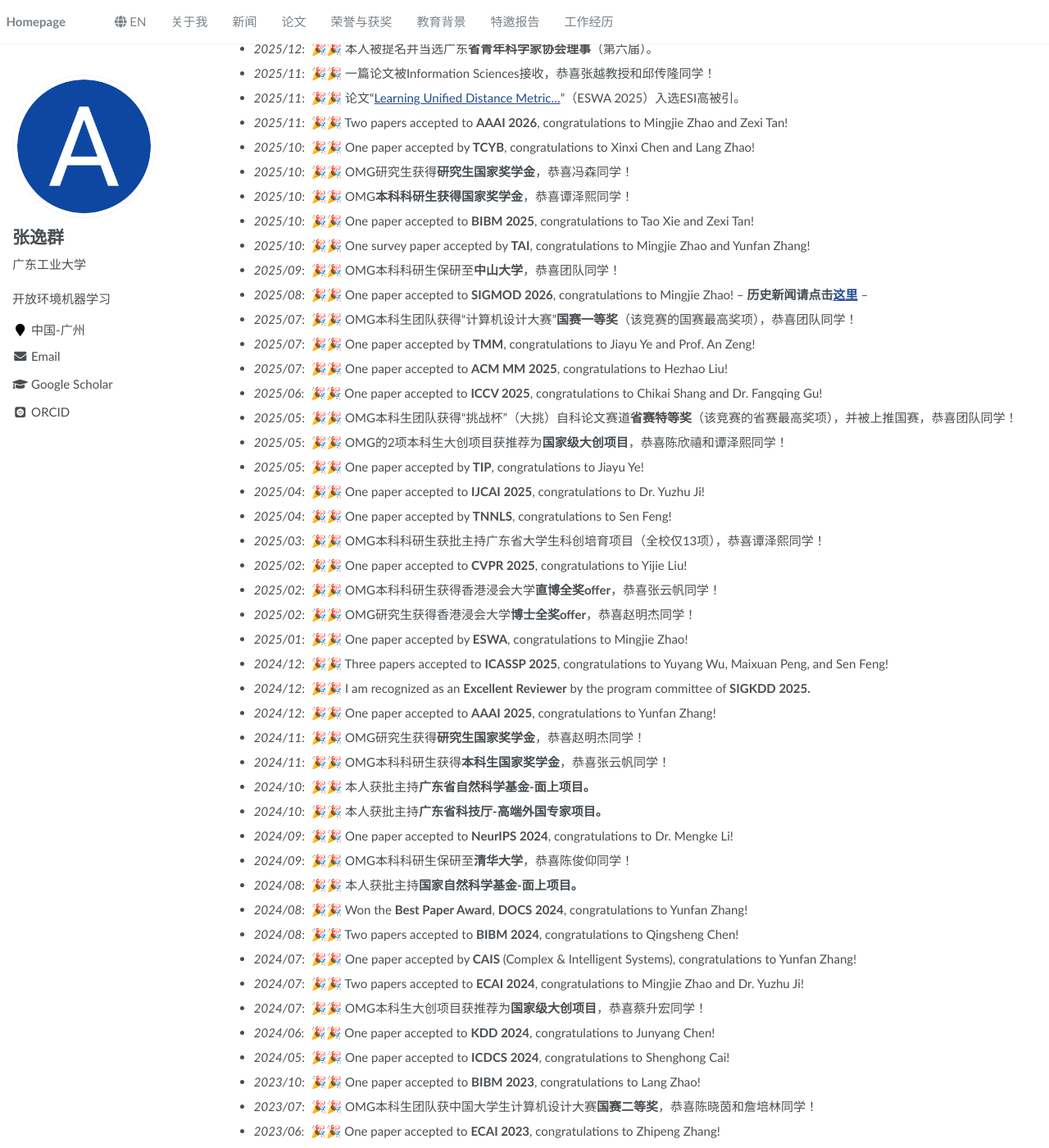
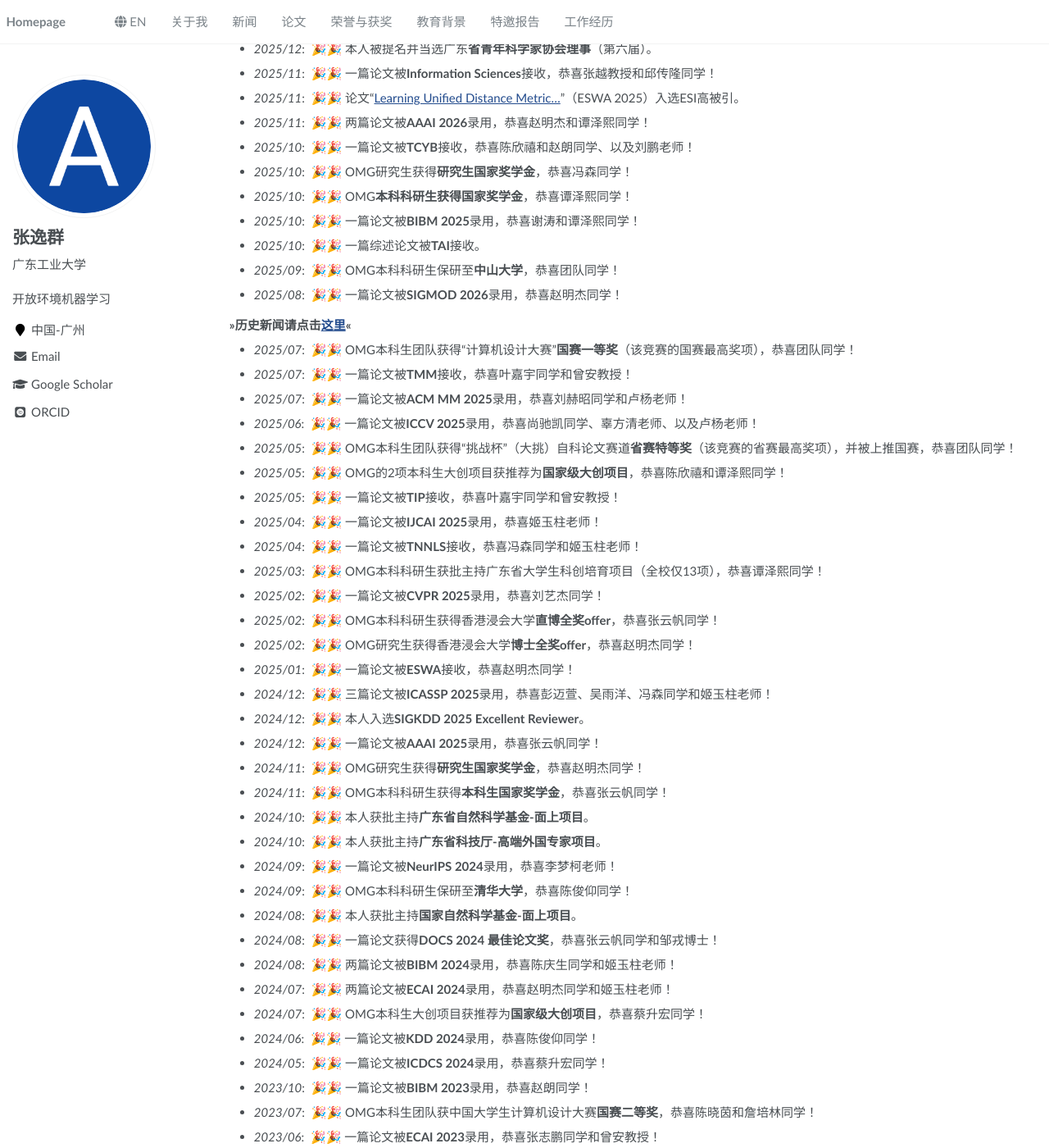
Before and after one commit to yqzhang-Zz/zh, a Jekyll site: the page built from _pages/about.md, in a window 1280 px wide and 1400 px high, scrolled down 479 px. Shown: the whole window at 82% size. Built offline with Jekyll 4.4.1, drawn with Linux system fonts in a browser that asks for light colours; some web fonts are replaced; some of the changed text lies outside the part shown.

Commit message:
Update about.md

```diff
--- a/_pages/about.md
+++ b/_pages/about.md
@@ -26,70 +26,71 @@ redirect_from:
 <span class='anchor' id="news"></span>
 
 # 🔥 新闻
-- *2026/02*: &nbsp;🎉🎉 两篇论文被CVPR 2026录用，恭喜刘赫昭和侯世豪同学！
-- *2026/01*: &nbsp;🎉🎉 一篇论文被DASFAA 2026录用为长文，恭喜陈俊仰同学！
-- *2026/01*: &nbsp;🎉🎉 两篇论文被ICASSP 2026录用，恭喜邱淑洁和陈泰熙同学！
+- *2026/02*: &nbsp;🎉🎉 两篇论文被**CVPR 2026**录用，恭喜刘赫昭和侯世豪同学、以及卢杨老师！
+- *2026/01*: &nbsp;🎉🎉 一篇论文被**DASFAA 2026**录用为长文，恭喜陈俊仰同学！
+- *2026/01*: &nbsp;🎉🎉 两篇论文被**ICASSP 2026**录用，恭喜邱淑洁和陈泰熙同学！
 - *2026/01*: &nbsp;🎉🎉 论文“[Learning Self-Growth Maps for…](https://ieeexplore.ieee.org/abstract/document/11007519)”（TNNLS 2025）入选ESI高被引。
-- *2025/12*: &nbsp;🎉🎉 两篇论文被IoTJ接收，恭喜蔡升宏、杨梓华、谭泽熙同学！
+- *2025/12*: &nbsp;🎉🎉 两篇论文被**IoTJ**接收。
 - *2025/12*: &nbsp;🎉🎉 本人被评为《广东工业大学学报》2025年度**优秀编委**。
 - *2025/12*: &nbsp;🎉🎉 本人被提名并当选广东**省青年科学家协会理事**（第六届）。
-- *2025/11*: &nbsp;🎉🎉 一篇论文被Information Sciences接收，恭喜张越教授和邱传隆同学！
+- *2025/11*: &nbsp;🎉🎉 一篇论文被**Information Sciences**接收，恭喜张越教授和邱传隆同学！
 - *2025/11*: &nbsp;🎉🎉 论文“[Learning Unified Distance Metric…](https://www.sciencedirect.com/science/article/abs/pii/S0957417425003604)”（ESWA 2025）入选ESI高被引。
-- *2025/11*: &nbsp;🎉🎉 Two papers accepted to **AAAI 2026**, congratulations to Mingjie Zhao and Zexi Tan!
-- *2025/10*: &nbsp;🎉🎉 One paper accepted by **TCYB**, congratulations to Xinxi Chen and Lang Zhao!
+- *2025/11*: &nbsp;🎉🎉 两篇论文被**AAAI 2026**录用，恭喜赵明杰和谭泽熙同学！
+- *2025/10*: &nbsp;🎉🎉 一篇论文被**TCYB**接收，恭喜陈欣禧和赵朗同学、以及刘鹏老师！
 - *2025/10*: &nbsp;🎉🎉 OMG研究生获得**研究生国家奖学金**，恭喜冯森同学！
 - *2025/10*: &nbsp;🎉🎉 OMG**本科科研生获得国家奖学金**，恭喜谭泽熙同学！
-- *2025/10*: &nbsp;🎉🎉 One paper accepted to **BIBM 2025**, congratulations to Tao Xie and Zexi Tan!
-- *2025/10*: &nbsp;🎉🎉 One survey paper accepted by **TAI**, congratulations to Mingjie Zhao and Yunfan Zhang!
+- *2025/10*: &nbsp;🎉🎉 一篇论文被**BIBM 2025**录用，恭喜谢涛和谭泽熙同学！
+- *2025/10*: &nbsp;🎉🎉 一篇综述论文被**TAI**接收。
 - *2025/09*: &nbsp;🎉🎉 OMG本科科研生保研至**中山大学**，恭喜团队同学！
-- *2025/08*: &nbsp;🎉🎉 One paper accepted to **SIGMOD 2026**, congratulations to Mingjie Zhao!
--- **历史新闻请点击[这里](https://ieeexplore.ieee.org/abstract/document/11007519)** --
+- *2025/08*: &nbsp;🎉🎉 一篇论文被**SIGMOD 2026**录用，恭喜赵明杰同学！
+
+**>>历史新闻请点击[这里](https://ieeexplore.ieee.org/abstract/document/11007519)<<**
+
 - *2025/07*: &nbsp;🎉🎉 OMG本科生团队获得“计算机设计大赛”**国赛一等奖**（该竞赛的国赛最高奖项），恭喜团队同学！
-- *2025/07*: &nbsp;🎉🎉 One paper accepted by **TMM**, congratulations to Jiayu Ye and Prof. An Zeng!
-- *2025/07*: &nbsp;🎉🎉 One paper accepted to **ACM MM 2025**, congratulations to Hezhao Liu!
-- *2025/06*: &nbsp;🎉🎉 One paper accepted to **ICCV 2025**, congratulations to Chikai Shang and Dr. Fangqing Gu!
+- *2025/07*: &nbsp;🎉🎉 一篇论文被**TMM**接收，恭喜叶嘉宇同学和曾安教授！
+- *2025/07*: &nbsp;🎉🎉 一篇论文被**ACM MM 2025**录用，恭喜刘赫昭同学和卢杨老师！
+- *2025/06*: &nbsp;🎉🎉 一篇论文被**ICCV 2025**录用，恭喜尚驰凯同学、辜方清老师、以及卢杨老师！
 - *2025/05*: &nbsp;🎉🎉 OMG本科生团队获得“挑战杯”（大挑）自科论文赛道**省赛特等奖**（该竞赛的省赛最高奖项），并被上推国赛，恭喜团队同学！
 - *2025/05*: &nbsp;🎉🎉 OMG的2项本科生大创项目获推荐为**国家级大创项目**，恭喜陈欣禧和谭泽熙同学！
-- *2025/05*: &nbsp;🎉🎉 One paper accepted by **TIP**, congratulations to Jiayu Ye!
-- *2025/04*: &nbsp;🎉🎉 One paper accepted to **IJCAI 2025**, congratulations to Dr. Yuzhu Ji!
-- *2025/04*: &nbsp;🎉🎉 One paper accepted by **TNNLS**, congratulations to Sen Feng!
+- *2025/05*: &nbsp;🎉🎉 一篇论文被**TIP**接收，恭喜叶嘉宇同学和曾安教授！
+- *2025/04*: &nbsp;🎉🎉 一篇论文被**IJCAI 2025**录用，恭喜姬玉柱老师！
+- *2025/04*: &nbsp;🎉🎉 一篇论文被**TNNLS**接收，恭喜冯森同学和姬玉柱老师！
 - *2025/03*: &nbsp;🎉🎉 OMG本科科研生获批主持广东省大学生科创培育项目（全校仅13项），恭喜谭泽熙同学！
-- *2025/02*: &nbsp;🎉🎉 One paper accepted to **CVPR 2025**, congratulations to Yijie Liu!
+- *2025/02*: &nbsp;🎉🎉 一篇论文被**CVPR 2025**录用，恭喜刘艺杰同学！
 - *2025/02*: &nbsp;🎉🎉 OMG本科科研生获得香港浸会大学**直博全奖offer**，恭喜张云帆同学！
 - *2025/02*: &nbsp;🎉🎉 OMG研究生获得香港浸会大学**博士全奖offer**，恭喜赵明杰同学！
-- *2025/01*: &nbsp;🎉🎉 One paper accepted by **ESWA**, congratulations to Mingjie Zhao!
-- *2024/12*: &nbsp;🎉🎉 Three papers accepted to **ICASSP 2025**, congratulations to Yuyang Wu, Maixuan Peng, and Sen Feng!
-- *2024/12*: &nbsp;🎉🎉 I am recognized as an **Excellent Reviewer** by the program committee of **SIGKDD 2025.**
-- *2024/12*: &nbsp;🎉🎉 One paper accepted to **AAAI 2025**, congratulations to Yunfan Zhang!
+- *2025/01*: &nbsp;🎉🎉 一篇论文被**ESWA**接收，恭喜赵明杰同学！
+- *2024/12*: &nbsp;🎉🎉 三篇论文被**ICASSP 2025**录用，恭喜彭迈萱、吴雨洋、冯森同学和姬玉柱老师！
+- *2024/12*: &nbsp;🎉🎉 本人入选**SIGKDD 2025 Excellent Reviewer**。
+- *2024/12*: &nbsp;🎉🎉 一篇论文被**AAAI 2025**录用，恭喜张云帆同学！
 - *2024/11*: &nbsp;🎉🎉 OMG研究生获得**研究生国家奖学金**，恭喜赵明杰同学！
 - *2024/11*: &nbsp;🎉🎉 OMG本科科研生获得**本科生国家奖学金**，恭喜张云帆同学！
-- *2024/10*: &nbsp;🎉🎉 本人获批主持**广东省自然科学基金-面上项目。**
-- *2024/10*: &nbsp;🎉🎉 本人获批主持**广东省科技厅-高端外国专家项目。**
-- *2024/09*: &nbsp;🎉🎉 One paper accepted to **NeurIPS 2024**, congratulations to Dr. Mengke Li!
+- *2024/10*: &nbsp;🎉🎉 本人获批主持**广东省自然科学基金-面上项目**。
+- *2024/10*: &nbsp;🎉🎉 本人获批主持**广东省科技厅-高端外国专家项目**。
+- *2024/09*: &nbsp;🎉🎉 一篇论文被**NeurIPS 2024**录用，恭喜李梦柯老师！
 - *2024/09*: &nbsp;🎉🎉 OMG本科科研生保研至**清华大学**，恭喜陈俊仰同学！
-- *2024/08*: &nbsp;🎉🎉 本人获批主持**国家自然科学基金-面上项目。**
-- *2024/08*: &nbsp;🎉🎉 Won the **Best Paper Award**, **DOCS 2024**, congratulations to Yunfan Zhang!
-- *2024/08*: &nbsp;🎉🎉 Two papers accepted to **BIBM 2024**, congratulations to Qingsheng Chen!
-- *2024/07*: &nbsp;🎉🎉 One paper accepted by **CAIS** (Complex & Intelligent Systems), congratulations to Yunfan Zhang!
-- *2024/07*: &nbsp;🎉🎉 Two papers accepted to **ECAI 2024**, congratulations to Mingjie Zhao and Dr. Yuzhu Ji!
+- *2024/08*: &nbsp;🎉🎉 本人获批主持**国家自然科学基金-面上项目**。
+- *2024/08*: &nbsp;🎉🎉 一篇论文获得**DOCS 2024 最佳论文奖**，恭喜张云帆同学和邹戎博士！
+- *2024/08*: &nbsp;🎉🎉 两篇论文被**BIBM 2024**录用，恭喜陈庆生同学和姬玉柱老师！
+- *2024/07*: &nbsp;🎉🎉 两篇论文被**ECAI 2024**录用，恭喜赵明杰同学和姬玉柱老师！
 - *2024/07*: &nbsp;🎉🎉 OMG本科生大创项目获推荐为**国家级大创项目**，恭喜蔡升宏同学！
-- *2024/06*: &nbsp;🎉🎉 One paper accepted to **KDD 2024**, congratulations to Junyang Chen!
-- *2024/05*: &nbsp;🎉🎉 One paper accepted to **ICDCS 2024**, congratulations to Shenghong Cai!
-- *2023/10*: &nbsp;🎉🎉 One paper accepted to **BIBM 2023**, congratulations to Lang Zhao!
+- *2024/06*: &nbsp;🎉🎉 一篇论文被**KDD 2024**录用，恭喜陈俊仰同学！
+- *2024/05*: &nbsp;🎉🎉 一篇论文被**ICDCS 2024**录用，恭喜蔡升宏同学！
+- *2023/10*: &nbsp;🎉🎉 一篇论文被**BIBM 2023**录用，恭喜赵朗同学！
 - *2023/07*: &nbsp;🎉🎉 OMG本科生团队获中国大学生计算机设计大赛**国赛二等奖**，恭喜陈晓茵和詹培林同学！
-- *2023/06*: &nbsp;🎉🎉 One paper accepted to **ECAI 2023**, congratulations to Zhipeng Zhang!
-- *2022/11*: &nbsp;🎉🎉 本人获批主持**广东省自然科学基金-面上项目。**
+- *2023/06*: &nbsp;🎉🎉 一篇论文被**ECAI 2023**录用，恭喜张志鹏同学和曾安教授！
+- *2022/11*: &nbsp;🎉🎉 本人获批主持**广东省自然科学基金-面上项目**。
 - *2022/09*: &nbsp;🎉🎉 OMG本科科研生保研（直博）至**深圳大学**，恭喜卢丹琪同学！
-- *2022/08*: &nbsp;🎉🎉 本人获批主持**广东工业大学交叉学科培育项目。**
-- *2022/07*: &nbsp;🎉🎉 One paper accepted by **TNNLS.**
-- *2022/04*: &nbsp;🎉🎉 One paper accepted to **IJCAI-ECAI 2022**.
-- *2021/10*: &nbsp;🎉🎉 本人获批主持**广东省自然科学基金-面上项目。**
-- *2021/08*: &nbsp;🎉🎉 本人获批主持**国家自然科学基金-青年基金项目。**
-- *2021/06*: &nbsp;🎉🎉 本人获批主持**广州市科技计划-青年博士人员资助项目。**
-- *2021/01*: &nbsp;🎉🎉 One paper accepted by **TPAMI.**
-- *2020/10*: &nbsp;🎉🎉 Joined Guangdong University of Technology.
-- *2020/03*: &nbsp;🎉🎉 One paper accepted by **TCYB.**
-- *2019/11*: &nbsp;🎉🎉 One paper accepted to **AAAI 2020**.
+- *2022/08*: &nbsp;🎉🎉 本人获批主持**广东工业大学交叉学科培育项目**。
+- *2022/07*: &nbsp;🎉🎉 一篇论文被**TNNLS**接收。
+- *2022/04*: &nbsp;🎉🎉 一篇论文被**IJCAI 2022**录用。
+- *2021/10*: &nbsp;🎉🎉 本人获批主持**广东省自然科学基金-面上项目**。
+- *2021/08*: &nbsp;🎉🎉 本人获批主持**国家自然科学基金-青年基金项目**。
+- *2021/06*: &nbsp;🎉🎉 本人获批主持**广州市科技计划-青年博士人员资助项目**。
+- *2021/01*: &nbsp;🎉🎉 一篇论文被**TPAMI**接收。
+- *2020/10*: &nbsp;🎉🎉 本人加入广东工业大学计算机学院。
+- *2020/03*: &nbsp;🎉🎉 一篇论文被**TCYB**接收。
+- *2019/11*: &nbsp;🎉🎉 一篇论文被**AAAI 2020**录用。
 
 <span class='anchor' id="publications"></span>
 
```
